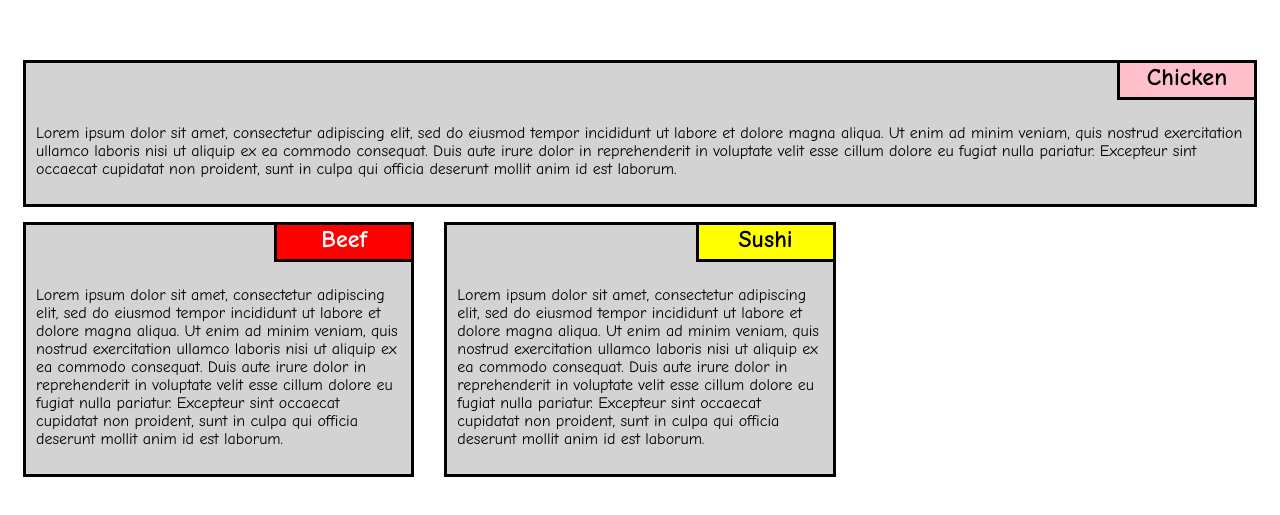
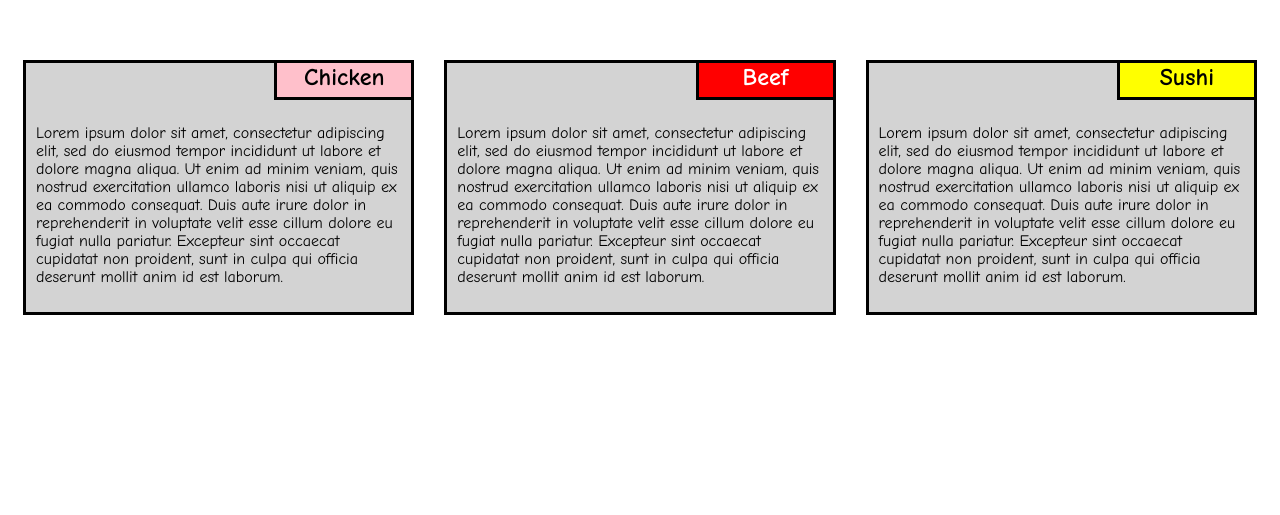
Before and after one commit to shia0208/module2-solution, a plain HTML site: page index.html in a window 1280 px wide. Shown: the part 65-580 px from the top of the page. Drawn offline with Linux system fonts and the light colour scheme.

Commit message:
Update index.html

```diff
--- a/index.html
+++ b/index.html
@@ -10,7 +10,7 @@
 
 <body>
   <h1>Our Menu</h1>
-  <div class="ccol-lg-4 col-md-12 col-sm-12">
+  <div class="col-lg-4 col-md-12 col-sm-12">
     <div class="section">
       <h2 class="chicken">Chicken</h2>
       <p>Lorem ipsum dolor sit amet, consectetur adipiscing elit, sed do eiusmod tempor incididunt ut labore et dolore magna aliqua. Ut enim ad minim veniam, quis nostrud exercitation ullamco laboris nisi ut aliquip ex ea commodo consequat. Duis aute irure dolor in reprehenderit in voluptate velit esse cillum dolore eu fugiat nulla pariatur. Excepteur sint occaecat cupidatat non proident, sunt in culpa qui officia deserunt mollit anim id est laborum.</p>
```
